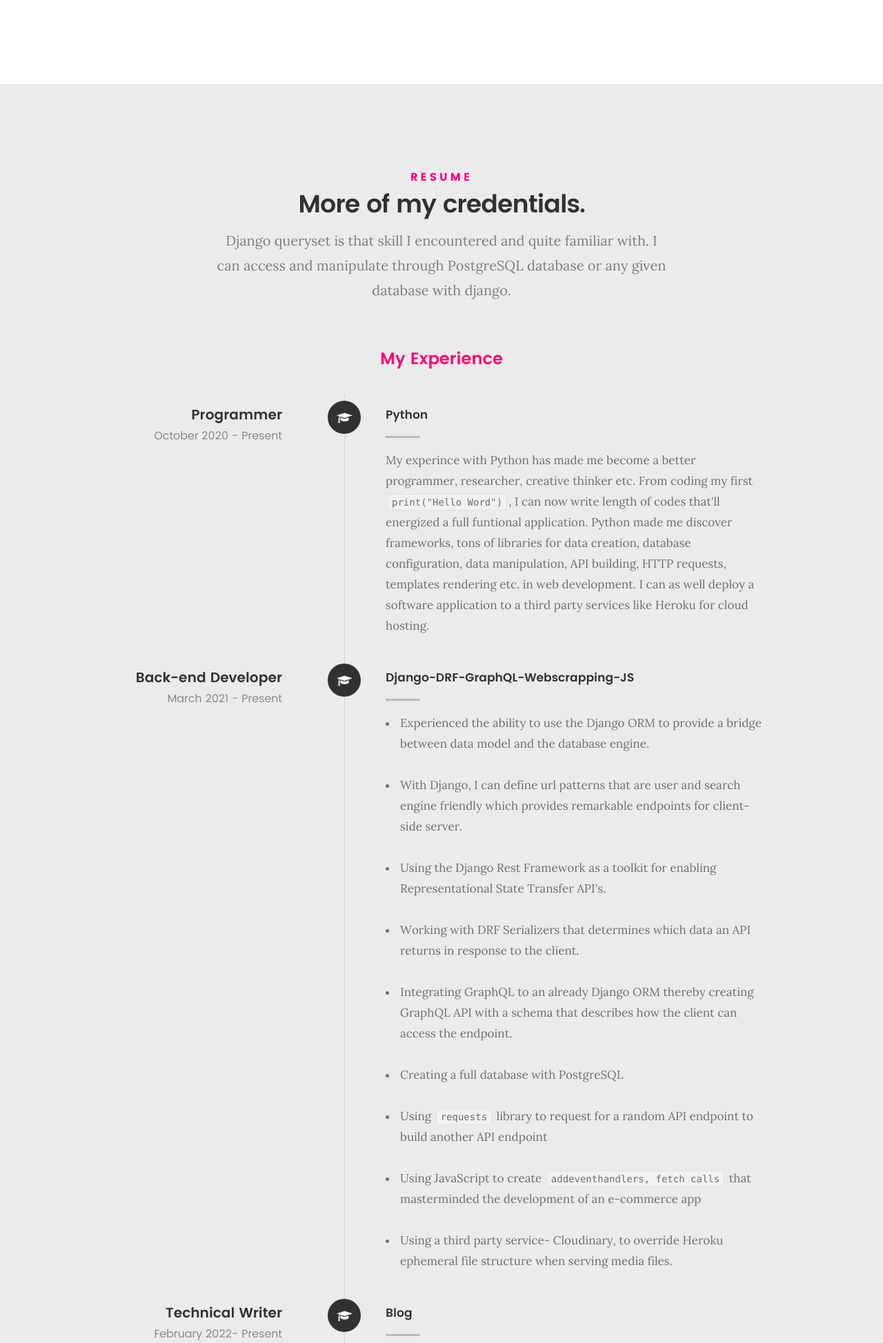
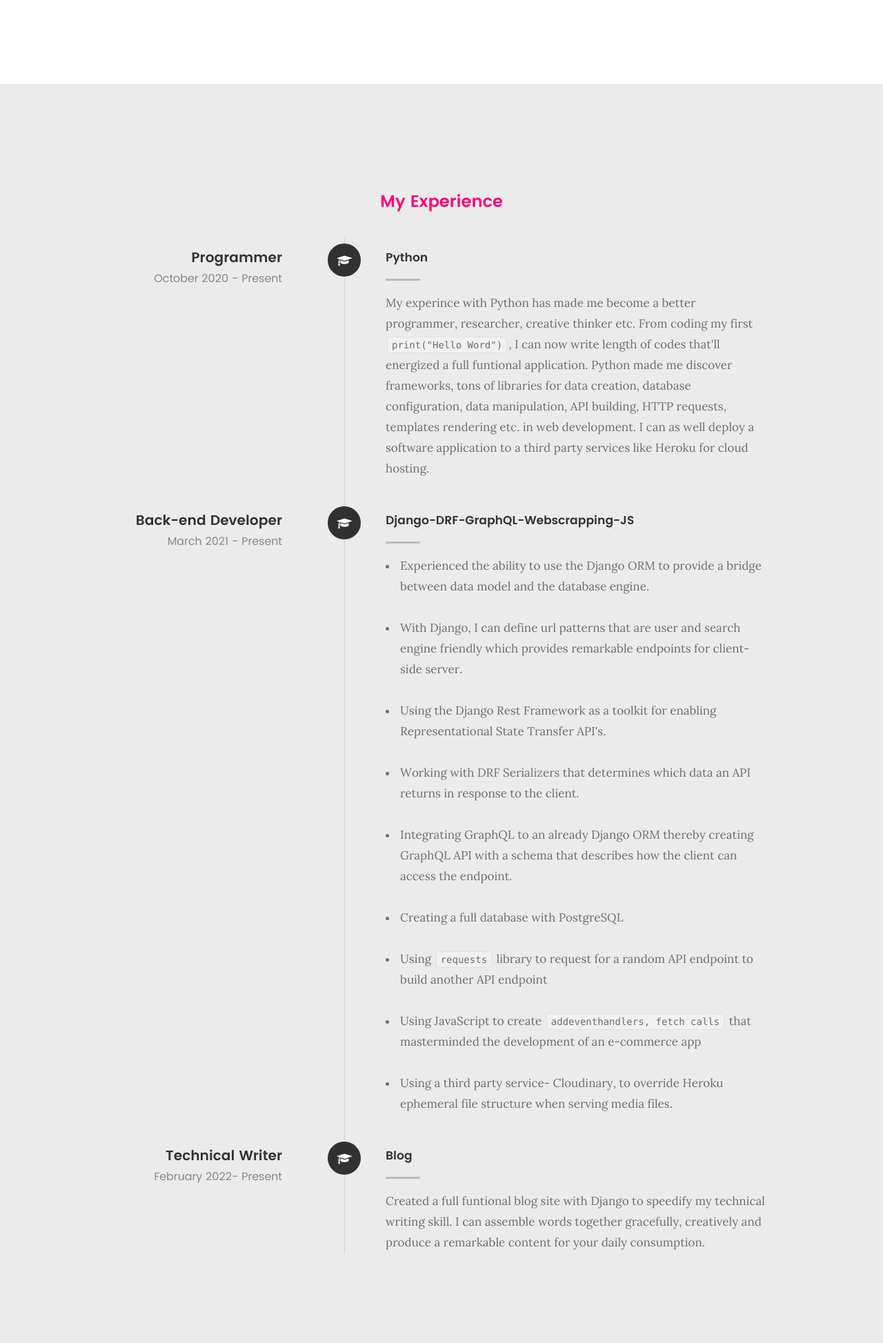
Before and after one commit to sylucck/resume, a Django app: page / in a window 1280 px wide. Shown: the part 2241-4188 px from the top of the page at 69% size. Run offline with Django 3.2, Linux system fonts and the light colour scheme; some libraries are stand-ins or nearby versions; some web fonts are replaced.

Commit message:
more commit

```diff
--- a/resume_app/templates/index.html
+++ b/resume_app/templates/index.html
@@ -220,14 +220,7 @@
 	<section id="resume" class="grey-section">
 
 		<div class="row section-intro">
-   		<div class="col-twelve">
 
-   			<h5>Resume</h5>
-   			<h1>More of my credentials.</h1>
-
-   			<p class="lead">Django queryset is that skill I encountered and quite familiar with. I can access and manipulate through PostgreSQL database or any given database with django.</p>
-
-   		</div>
    	</div> <!-- /section-intro-->
 
    	<div class="row resume-timeline">
@@ -470,7 +463,7 @@
 
 					   <div class="description-box">
 					      <h2>IMDB Movies</h2>
-					      <strong>Used Python libraries, requests and bs4 to scrapped an online most watched movie website voted by the users.</strong>
+					      <strong>Used Python libraries, requests and bs4 to webscrap an online most popular movie list website voted by the users.</strong>
 
 					      <div class="categories">Web Scrapping</div>
 					   </div>
@@ -763,7 +756,7 @@
    			<h5>Call Me At</h5>
 
    			<p>
-			   	Mobile: (+234) 81- 088- 36-102<br>
+			   	Mobile: (+234) 81-088-36-102<br>
 
 			   </p>
 
--- a/resume_app/views2.py
+++ b/resume_app/views2.py
@@ -8,7 +8,7 @@ from django.http.response import HttpResponse
 from django.shortcuts import render
 
 # Define function to download pdf file using template
-def download_pdf_file(request, filename='web.pdf'):
+def download_pdf_file(request, filename='cv.pdf'):
     if filename != '':
         # Define Django project base directory
         BASE_DIR = os.path.dirname(os.path.dirname(os.path.abspath(__file__)))
```
Also changed, not shown: resume/settings.py (+8 -8 lines), 2 other files.
